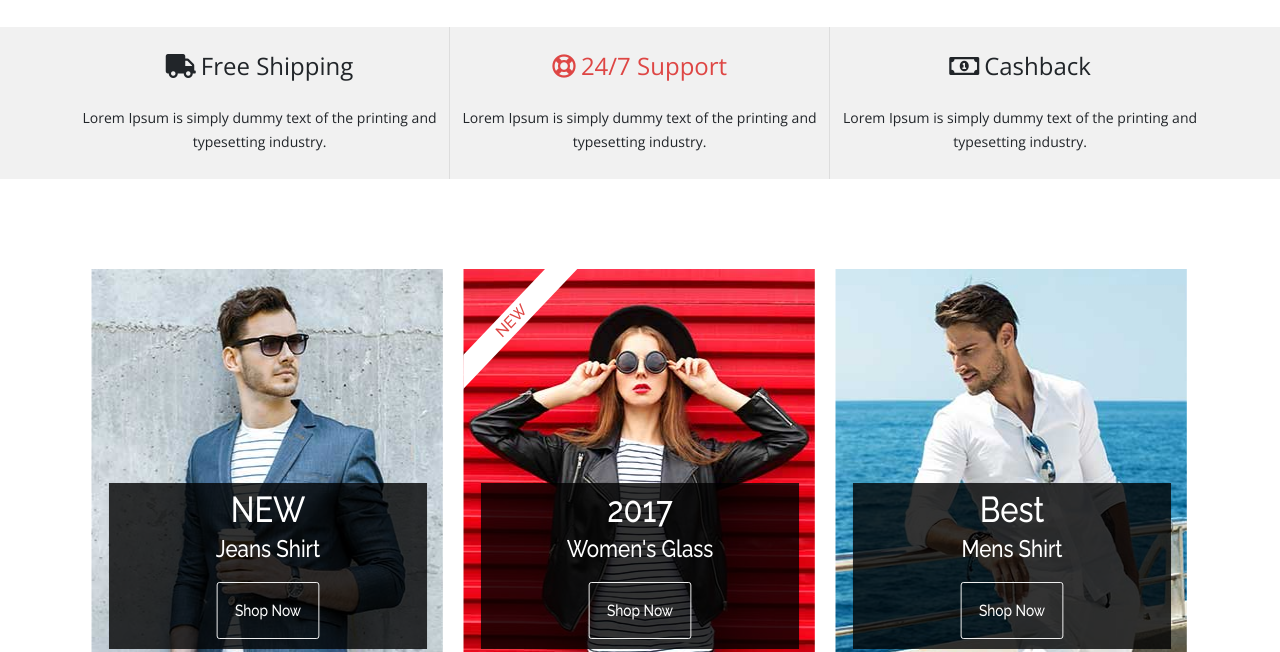
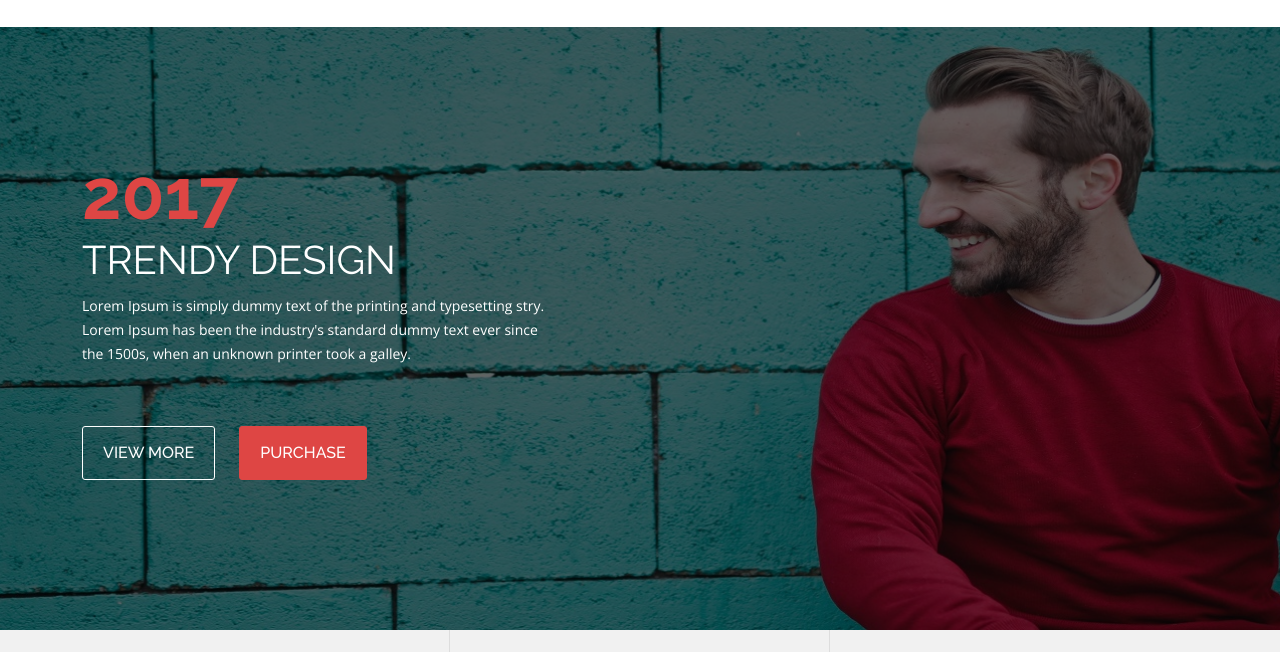
Before and after one commit to kausarmridul/ebuy, a plain HTML site: page index.html in a window 1280 px wide. Shown: the part 133-785 px from the top of the page. Drawn offline with nearby package versions, Linux system fonts and the light colour scheme.

Commit message:
Code Add

```diff
--- a/index.html
+++ b/index.html
@@ -114,6 +114,47 @@
         Page Upper Portion Ends
         ========================== -->
 
+  <!-- ===============
+          Banner Starts
+        ================= -->
+
+  <section id="banner">
+    <div class="banner-slider">
+      <div class="banner-item bg-1">
+        <div class="container">
+          <div class="col-lg-5">
+            <div class="banner-item-1">
+              <h4 class="mb-0">2017</h4>
+              <h1 class="mb-0 text-uppercase">trendy design</h1>
+              <p class="mb-0">Lorem Ipsum is simply dummy text of the printing and typesetting stry. Lorem Ipsum has
+                been the industry's standard dummy text ever since the 1500s, when an unknown printer took a galley.</p>
+              <a href="#" class="text-uppercase">view more</a>
+              <a href="#" class="text-uppercase">purchase</a>
+            </div>
+          </div>
+        </div>
+      </div>
+      <div class="banner-item bg-2">
+        <div class="container">
+          <div class="col-lg-5">
+            <div class="banner-item-1">
+              <h4 class="mb-0">2017</h4>
+              <h1 class="mb-0 text-uppercase">trendy design</h1>
+              <p class="mb-0">Lorem Ipsum is simply dummy text of the printing and typesetting stry. Lorem Ipsum has
+                been the industry's standard dummy text ever since the 1500s, when an unknown printer took a galley.</p>
+              <a href="#" class="text-uppercase">view more</a>
+              <a href="#" class="text-uppercase">purchase</a>
+            </div>
+          </div>
+        </div>
+      </div>
+    </div>
+  </section>
+
+  <!-- ===============
+          Banner Ends
+        ================= -->
+
 
   <!-- =======================
         Services Part Starts
@@ -152,7 +193,7 @@
         <div class="service-body">
           <div class="service-item">
             <div class="service-item-body position-relative">
-              <img src="images/service-1.jpg" alt="Service-1">
+              <img src="images/service-1.jpg" alt="Service-1" class="img-fluid w-100">
               <div class="sale-badge d-none">
                 <p class="mb-0 text-uppercase">new</p>
               </div>
@@ -165,7 +206,7 @@
           </div>
           <div class="service-item">
             <div class="service-item-body position-relative">
-              <img src="images/service-2.jpg" alt="Service-2">
+              <img src="images/service-2.jpg" alt="Service-2" class="img-fluid w-100">
               <div class="sale-badge">
                 <p class="mb-0 text-uppercase">new</p>
               </div>
@@ -178,7 +219,7 @@
           </div>
           <div class="service-item">
             <div class="service-item-body position-relative">
-              <img src="images/service-3.jpg" alt="Service-3">
+              <img src="images/service-3.jpg" alt="Service-3" class="img-fluid w-100">
               <div class="sale-badge d-none">
                 <p class="mb-0 text-uppercase">new</p>
               </div>
@@ -191,6 +232,7 @@
           </div>
         </div>
       </div>
+    </div>
   </section>
 
   <!-- =======================
@@ -209,7 +251,7 @@
           <div class="col-lg-3">
             <div class="footer-item footer-detail">
               <a href="index.html">
-                <img src="images/footer-logo.png" alt="Footer-logo" />
+                <img src="images/footer-logo.png" alt="footer-logo" />
               </a>
               <ul class="ps-0 mb-0">
                 <li>
--- a/js/custom.js
+++ b/js/custom.js
@@ -2,7 +2,20 @@ $(document).ready(function(){
     'use strict'
     $('.service-body').slick({
         slidesToShow: 3,
-        // slidesToScroll: 1,
         arrows:false,
+        responsive: [
+            {
+              breakpoint: 992,
+              settings: {
+                slidesToShow: 2,
+                slidesToScroll: 1,
+                infinite: true,
+              }
+            }]
     });
+    $('.banner-slider').slick({
+      slidesToShow: 1,
+      slidesToScroll:1,
+      autoplay:true,
+      arrows:false,  })
 })
--- /dev/null
+++ b/scss/ban_to_bl/_banner.scss
@@ -0,0 +1,79 @@
+@import '../variables';
+
+
+#banner {
+
+    .banner-slider {
+        .bg-1 {
+            background: url(../../images/banner-1.jpg) no-repeat center / cover;
+
+            a {
+                &:first-of-type {
+                    background: $brand;
+                    border-color: $brand;
+                }
+            }
+        }
+
+        .bg-2 {
+            background: url(../../images/banner-2.jpg) no-repeat center / cover;
+
+            a {
+                &:last-of-type {
+                    background: $brand;
+                    border-color: $brand;
+                }
+            }
+        }
+
+        .banner-item {
+            position: relative;
+            z-index: 1;
+            padding-top: 125px;
+            padding-bottom: 150px;
+
+            h4 {
+                @include ralebold;
+                font-size: 70px;
+                color: $brand;
+            }
+
+            h1 {
+                @include ralereg;
+                font-size: 40px;
+                color: #fff;
+                padding-bottom: 10px
+            }
+
+            p {
+                @include openreg;
+                font-size: 14px;
+                line-height: 24px;
+                color: #fff;
+                padding-bottom: 60px
+            }
+
+            a {
+                @include shopbtn;
+                line-height: 52px;
+                @include trans(.5s);
+                margin-right: 20px;
+
+
+                &:hover {
+                    @include bhover;
+                }
+            }
+
+            &::after {
+                content: '';
+                position: absolute;
+                width: 100%;
+                height: 100%;
+                inset: 0;
+                background: rgba(0, 0, 0, 0.6);
+                z-index: -1;
+            }
+        }
+    }
+}
--- a/scss/service/_service-head.scss
+++ b/scss/ban_to_bl/_service-head.scss
@@ -45,7 +45,13 @@
             .service-item-body {
                 overflow: hidden;
 
-                img {}
+                img {
+                    transition: all linear .5s;
+
+                    &:hover {
+                        transform: scale(1.2);
+                    }
+                }
 
                 .sale-badge {
                     background: #fff;
--- a/scss/style.scss
+++ b/scss/style.scss
@@ -19,5 +19,6 @@ a {
 }
 
 @import 'header_footer/header';
-@import 'service/service-head';
+@import 'ban_to_bl/service-head';
+@import 'ban_to_bl/banner';
 @import 'header_footer/footer';
```
Also changed, not shown: images/banner-2.jpg (added), scss/style.css, 1 other file.
